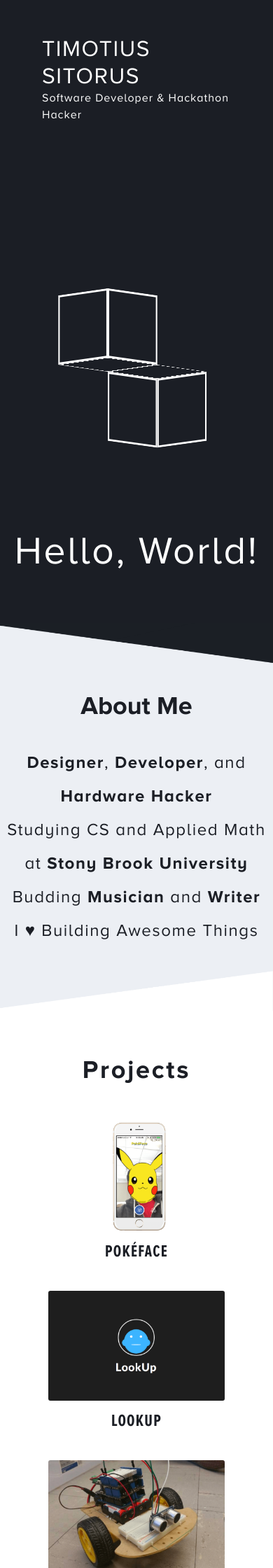
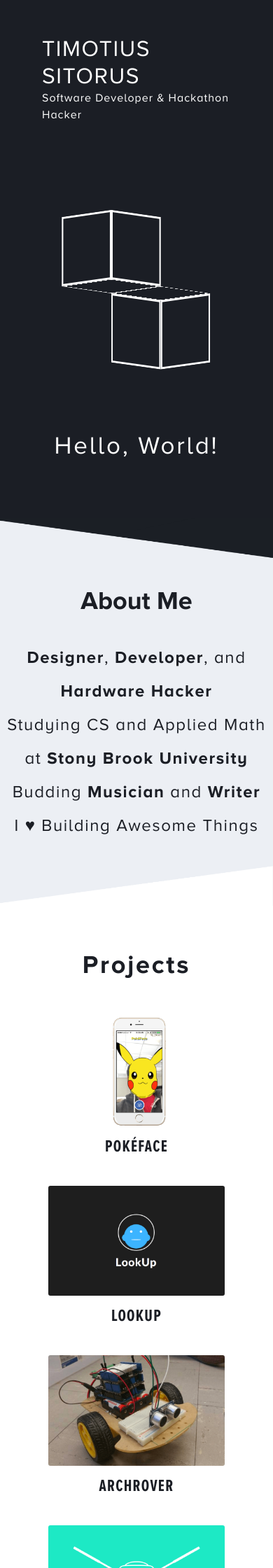
Before and after one commit to timotius02/timotius02.github.io, a Jekyll site: the page built from index.html, in a window 390 px wide. Shown: the top 2240 px of the page at 70% size. Built offline with Jekyll 4.4.1, drawn with Linux system fonts in a browser that asks for light colours; some web fonts are replaced.

Commit message:
added responsive breakpoints for header, footer and cube

```diff
--- a/_sass/_animations.scss
+++ b/_sass/_animations.scss
@@ -10,12 +10,6 @@
   -o-transform-style: preserve-3d;
   transform-style: preserve-3d; }
 
-@media (max-width: 600px) {
-    #cubeContainer {
-      width: 300px;
-      height: 300px;
-  }
-}
 
 #cubeContainer {
   width: 400px;
@@ -250,3 +244,16 @@
     -ms-transform: rotateX(55deg) rotateY(0deg) rotateZ(45deg);
     -o-transform: rotateX(55deg) rotateY(0deg) rotateZ(45deg);
     transform: rotateX(55deg) rotateY(0deg) rotateZ(45deg); } }
+
+
+@media (max-width: 850px) {
+  #cubeContainer {
+      width: 300px;
+      height: 300px;
+  }
+
+  .cube {
+    left: -8.5em;
+    top: -1.5em;
+  }
+}
--- a/_sass/_footer.scss
+++ b/_sass/_footer.scss
@@ -11,7 +11,6 @@
     p {
         position: absolute;
         top: 25%;
-
         width: 100%;
         font-size: 28px;
         font-family: "Proxima Nova Condensed", Helvetica, Arial, sans-serif;
@@ -25,7 +24,7 @@
         width: 100%
     }
 }
-ul.social {
+.social {
     position: absolute;
     top: 45%;
     list-style: none;
@@ -34,7 +33,6 @@ ul.social {
     text-align: center;
     width: 100%;
     li {
-        padding: 0;
         display: inline-block;
         vertical-align: top;
         padding: 20px 0;
@@ -60,7 +58,7 @@ ul.social {
         }
         a:hover img {
             height: 35px !important;
-            margin-bottom: 20px;
+            margin-bottom: 10px;
         }
     }
     li.link-github a {
@@ -89,3 +87,25 @@ ul.social {
         color: #dd4951 !important;
     }
 }
+
+@media (max-width: 850px) {
+   .site-footer p {
+        top: 15%;
+   }
+   .social li {
+        padding: 10px 5px;
+  }
+
+  .social li a {
+        width: 50px;
+        height: 50px;
+        font-size: 12px;
+
+        background-size: 25px !important;
+
+         &:hover img {
+            height: 25px !important;
+            margin-bottom: 5px;
+        }
+  }
+}
--- a/_sass/_header.scss
+++ b/_sass/_header.scss
@@ -2,7 +2,7 @@
  * Site header
  */
 .site-header {
-    padding: 50px 60px 50px 60px;
+    padding: 50px 60px 0 60px;
     min-height: 56px;
     background-color: $black;
     z-index: 100;
--- a/_sass/_layout.scss
+++ b/_sass/_layout.scss
@@ -17,6 +17,14 @@
         color: $white;
         letter-spacing: 2.74px;
         line-height: 67px;
+    }
+}
+
+@media (max-width: 850px) {
+    #header {
+        h1 {
+            font-size: 35px;
+        }
     }
 }
 
--- a/assets/main.js
+++ b/assets/main.js
@@ -9,4 +9,6 @@ $(document).ready(function() {
 
 	var body = $('#frame').contents().find("html");
 	$(body).css('cursor', 'pointer');
+
+
 })
```
